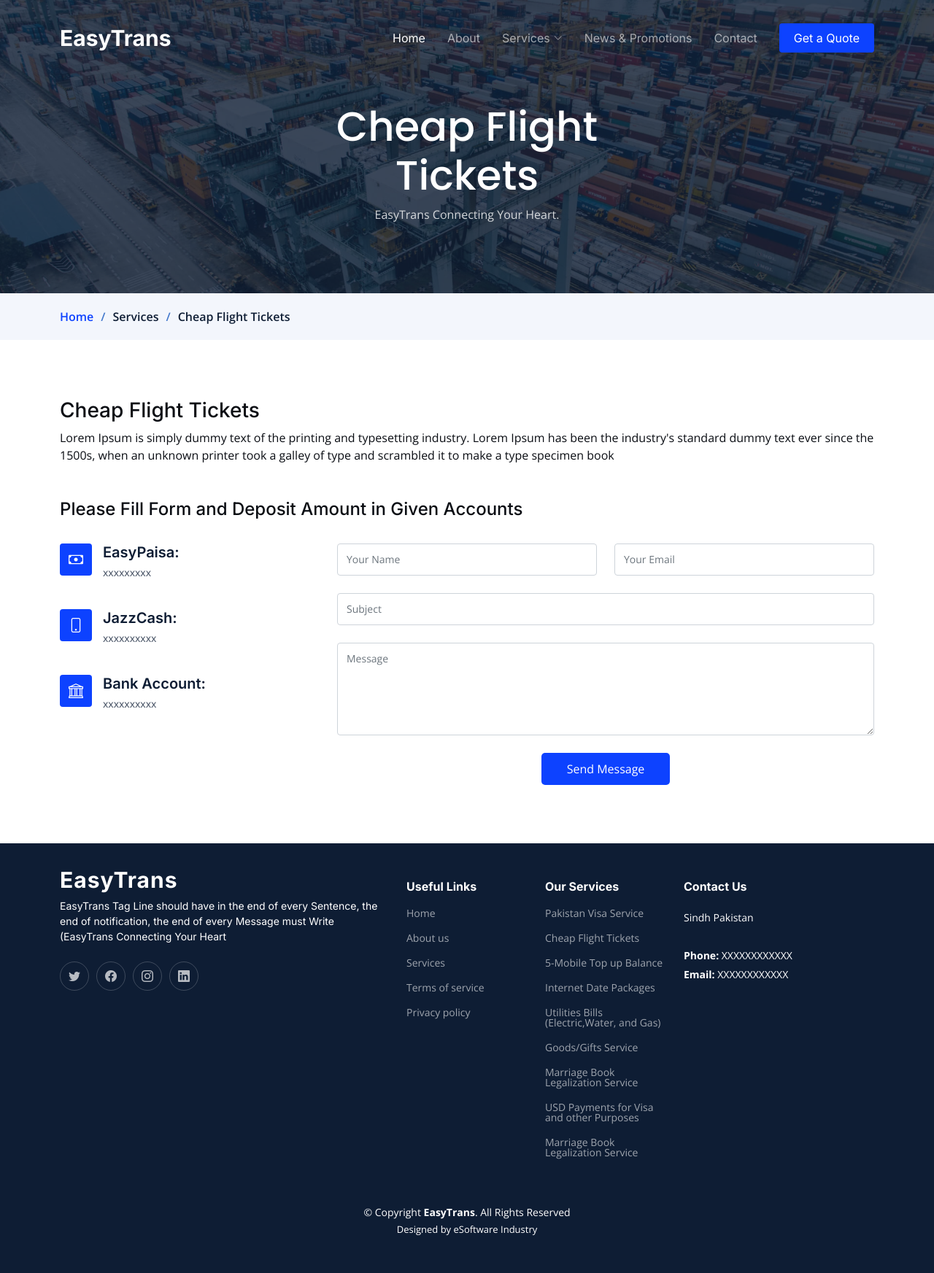
After one commit to Sufiyan-Khanzada/Easttrans-Website-Dashboard, a PHP site: page /Cheap-Flight-Tickets.php in a window 1280 px wide. The commit adds this page. Shown: the whole page at 73% size. Run offline with PHP 8.4, Linux system fonts and the light colour scheme.

Commit message:
Advance Working

```diff
--- /dev/null
+++ b/Cheap-Flight-Tickets.php
@@ -0,0 +1,104 @@
+<?php
+include 'header.php';
+?>
+  <main id="main">
+
+    <!-- ======= Breadcrumbs ======= -->
+    <div class="breadcrumbs">
+      <div class="page-header d-flex align-items-center" style="background-image: url('assets/img/page-header.jpg');">
+        <div class="container position-relative">
+          <div class="row d-flex justify-content-center">
+            <div class="col-lg-6 text-center">
+              <h2>Cheap Flight Tickets</h2>
+              <p>EasyTrans Connecting Your Heart.</p>
+            </div>
+          </div>
+        </div>
+      </div>
+      <nav>
+        <div class="container">
+          <ol>
+            <li><a href="index.php">Home</a></li>
+            <li>Services</li>
+            <li>Cheap Flight Tickets</li>
+          </ol>
+        </div>
+      </nav>
+    </div><!-- End Breadcrumbs -->
+
+    <!-- ======= Contact Section ======= -->
+    <section id="contact" class="contact">
+      <div class="container" data-aos="fade-up">
+
+        <div class="col-lg-6 content order-last  order-lg-first">
+            <h3>Cheap Flight Tickets</h3>
+                      </div>
+                     <p>
+                       Lorem Ipsum is simply dummy text of the printing and typesetting industry. Lorem Ipsum has been the industry's standard dummy text ever since the 1500s, when an unknown printer took a galley of type and scrambled it to make a type specimen book
+                     </p>
+
+        <div class="row gy-4 mt-4">
+  <h4>Please Fill Form and Deposit Amount in Given Accounts</h4>
+          <div class="col-lg-4">
+
+            <div class="info-item d-flex">
+              <i class="bi bi-cash flex-shrink-0"></i>
+              <div>
+                <h4>EasyPaisa:</h4>
+                <p>xxxxxxxxx</p>
+              </div>
+            </div><!-- End Info Item -->
+
+            <div class="info-item d-flex">
+              <i class="bi bi-phone flex-shrink-0"></i>
+              <div>
+                <h4>JazzCash:</h4>
+                <p>xxxxxxxxxx</p>
+              </div>
+            </div><!-- End Info Item -->
+
+            <div class="info-item d-flex">
+              <i class="bi bi-bank flex-shrink-0"></i>
+              <div>
+                <h4>Bank Account:</h4>
+                <p>xxxxxxxxxx</p>
+              </div>
+            </div><!-- End Info Item -->
+
+          </div>
+
+          <div class="col-lg-8">
+            <form action="forms/contact.php" method="post" role="form" class="php-email-form">
+              <div class="row">
+                <div class="col-md-6 form-group">
+                  <input type="text" name="name" class="form-control" id="name" placeholder="Your Name" required>
+                </div>
+                <div class="col-md-6 form-group mt-3 mt-md-0">
+                  <input type="email" class="form-control" name="email" id="email" placeholder="Your Email" required>
+                </div>
+              </div>
+              <div class="form-group mt-3">
+                <input type="text" class="form-control" name="subject" id="subject" placeholder="Subject" required>
+              </div>
+              <div class="form-group mt-3">
+                <textarea class="form-control" name="message" rows="5" placeholder="Message" required></textarea>
+              </div>
+              <div class="my-3">
+                <div class="loading">Loading</div>
+                <div class="error-message"></div>
+                <div class="sent-message">Your message has been sent. Thank you!</div>
+              </div>
+              <div class="text-center"><button type="submit">Send Message</button></div>
+            </form>
+          </div><!-- End Contact Form -->
+
+        </div>
+
+      </div>
+    </section><!-- End Contact Section -->
+
+  </main><!-- End #main -->
+
+  <?php
+include 'footer.php';
+?>
--- a/service-details.php
+++ b/Pakistan-Visa-Service.php
@@ -18,7 +18,8 @@ include 'header.php';
       <nav>
         <div class="container">
           <ol>
-            <li><a href="index.html">Home</a></li>
+            <li><a href="index.php">Home</a></li>
+            <li>Services</li>
             <li>Pakistan Visa Service</li>
           </ol>
         </div>
--- a/header.php
+++ b/header.php
@@ -58,15 +58,15 @@
           <li class="dropdown"><a href="#"><span>Services</span> <i class="bi bi-chevron-down dropdown-indicator"></i></a>
             <ul>
 
-            <li><a href="#">Pakistan Visa Service</a></li>
-            <li><a href="#">Cheap Flight Tickets</a></li>
-            <li><a href="#">5-Mobile Top up Balance</a></li>
-            <li><a href="#">Internet Date Packages</a></li>
-            <li><a href="#">Utilities Bills (Electric,Water, and Gas)</a></li>
-            <li><a href="#">Goods/Gifts Service</a></li>
-            <li><a href="#">Marriage Book Legalization Service</a></li>
-            <li><a href="#">USD Payments for Visa and other Purposes</a></li>
-            <li><a href="#">Marriage Book Legalization Service</a></li>
+            <li><a href="Pakistan-Visa-Service.php">Pakistan Visa Service</a></li>
+            <li><a href="Cheap-Flight-Tickets.php">Cheap Flight Tickets</a></li>
+            <li><a href="5-Mobile-Top-up-Balance.php">5-Mobile Top up Balance</a></li>
+            <li><a href="Internet-Date-Packages.php">Internet Date Packages</a></li>
+            <li><a href="Utilities-Bills-(Electric,Water, and Gas).php">Utilities Bills (Electric,Water, and Gas)</a></li>
+            <li><a href="Goods/Gifts-Service.php">Goods/Gifts Service</a></li>
+            <li><a href="Marriage-Book-Legalization-Service.php">Marriage Book Legalization Service</a></li>
+            <li><a href="USD-Payments-for-Visa-and-other-Purposes.php">USD Payments for Visa and other Purposes</a></li>
+            <li><a href="Marriage-Book-Legalization-Service.php">Marriage Book Legalization Service</a></li>
 
             </ul>
           </li>
```
